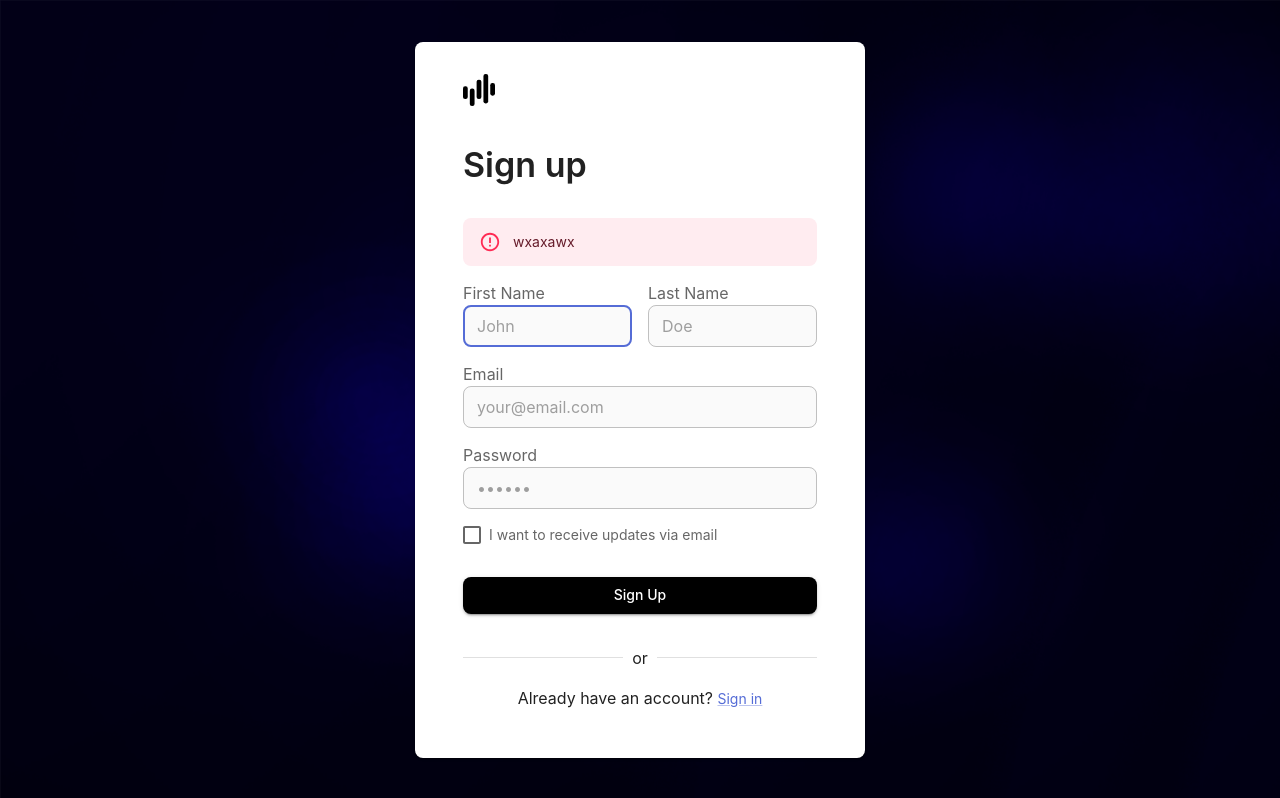
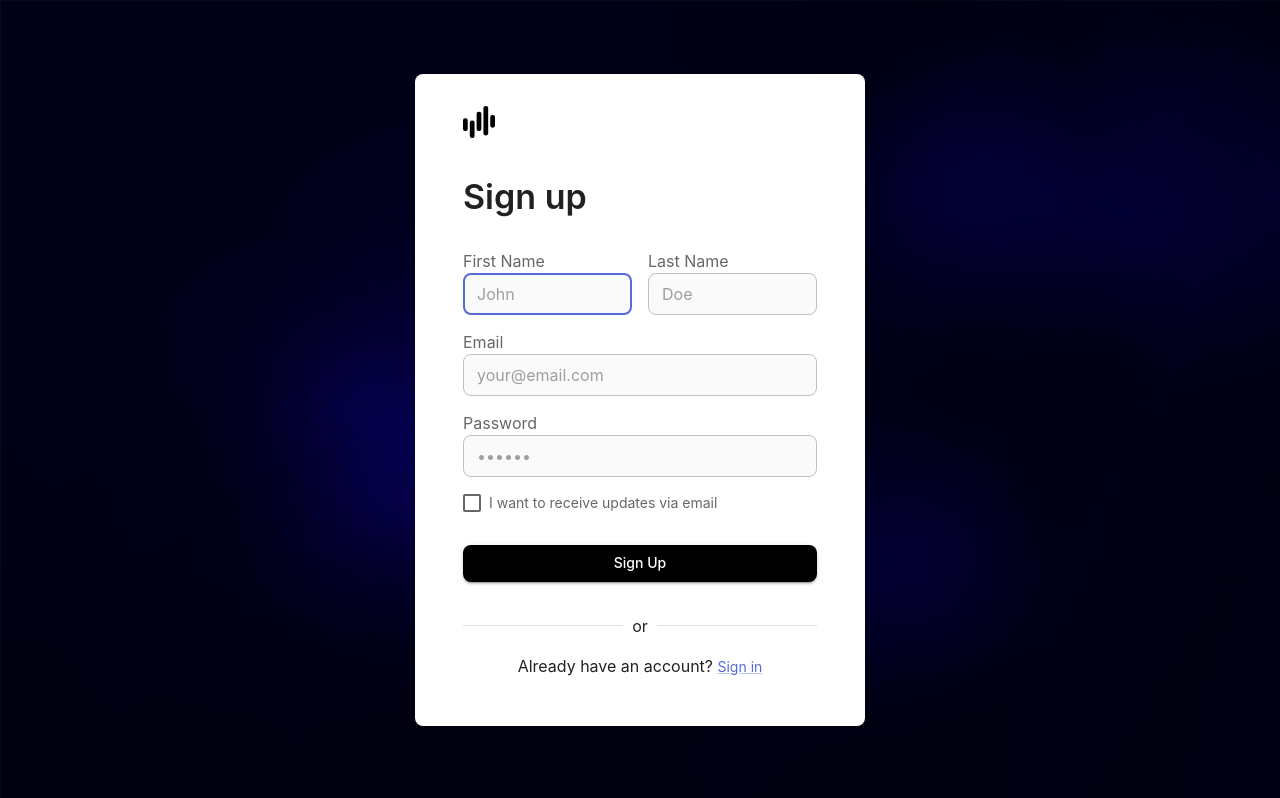
Before and after one commit to Tin-Duong1/IceMetrics, a React (Vite) app in the folder client/: page /signup in a window 1280 px wide. Built offline with nearby package versions, Linux system fonts and the light colour scheme.

Commit message:
Fronend Auth Logic

```diff
--- a/client/src/components/SignIn.tsx
+++ b/client/src/components/SignIn.tsx
@@ -17,7 +17,8 @@ import { FormEvent, useState } from "react";
 import axios from "axios";
 
 function SignIn() {
-  const [invalidCredentials, setInvalidCredentials] = useState(false);
+  const [showAlert, setShowAlert] = useState(false);
+  const [alertText, setAlertText] = useState("");
 
   const handleSubmit = async (event: FormEvent<HTMLFormElement>) => {
     event.preventDefault();
@@ -28,13 +29,19 @@ function SignIn() {
         email: data.get("email"),
         password: data.get("password"),
       });
+
+      if (response.status === 200) {
+        setShowAlert(true);
+        setAlertText("Logged In");
+      }
     } catch (error) {
       if (axios.isAxiosError(error)) {
         if (error.response) {
           const statusCode = error.response.status;
 
           if (statusCode === 401) {
-            setInvalidCredentials(true);
+            setShowAlert(true);
+            setAlertText("Invalid credentials");
           }
         }
       }
@@ -85,9 +92,12 @@ function SignIn() {
           onSubmit={handleSubmit}
           sx={{ display: "flex", flexDirection: "column", gap: 2, mt: 4 }}
         >
-          {invalidCredentials && (
-            <Alert sx={{ borderRadius: 2 }} severity="error">
-              Invalid Credentials
+          {showAlert && (
+            <Alert
+              sx={{ borderRadius: 2 }}
+              severity={alertText === "Logged In" ? "success" : "error"}
+            >
+              {alertText}
             </Alert>
           )}
           <FormControl>
--- a/client/src/components/SignUp.tsx
+++ b/client/src/components/SignUp.tsx
@@ -17,9 +17,8 @@ import { FormEvent, useState } from "react";
 import axios from "axios";
 
 function SignUp() {
-  const [signupError, setSignupError] = useState(true);
-  const [signupMessage, setSignupMessage] = useState("wxaxawx");
-  const [emailUsed, setEmailUsed] = useState(false);
+  const [showAlert, setShowAlert] = useState(false);
+  const [alertText, setAlertText] = useState("");
 
   const handleSubmit = async (event: FormEvent<HTMLFormElement>) => {
     event.preventDefault();
@@ -32,14 +31,19 @@ function SignUp() {
         email: data.get("email"),
         password: data.get("password"),
       });
+
+      if (response.status === 200) {
+        setShowAlert(true);
+        setAlertText("Success! Going to verification process...");
+      }
     } catch (error) {
       if (axios.isAxiosError(error)) {
         if (error.response) {
           const statusCode = error.response.status;
 
           if (statusCode === 409) {
-            setSignupError(true);
-            setSignupMessage("Email is already in use.");
+            setShowAlert(true);
+            setAlertText("Email already in use");
           }
         }
       }
@@ -90,12 +94,16 @@ function SignUp() {
           onSubmit={handleSubmit}
           sx={{ display: "flex", flexDirection: "column", gap: 2, mt: 4 }}
         >
-          {signupMessage && (
+          {showAlert && (
             <Alert
               sx={{ borderRadius: 2 }}
-              severity={signupError ? "error" : "success"}
+              severity={
+                alertText === "Success! Going to verification process..."
+                  ? "success"
+                  : "error"
+              }
             >
-              {signupMessage}
+              {alertText}
             </Alert>
           )}
           <Box sx={{ display: "flex", flexDirection: "row", gap: 2 }}>
```
